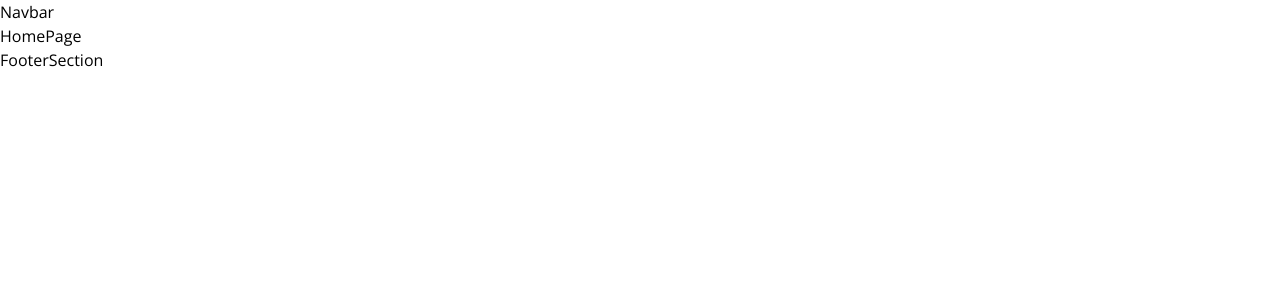
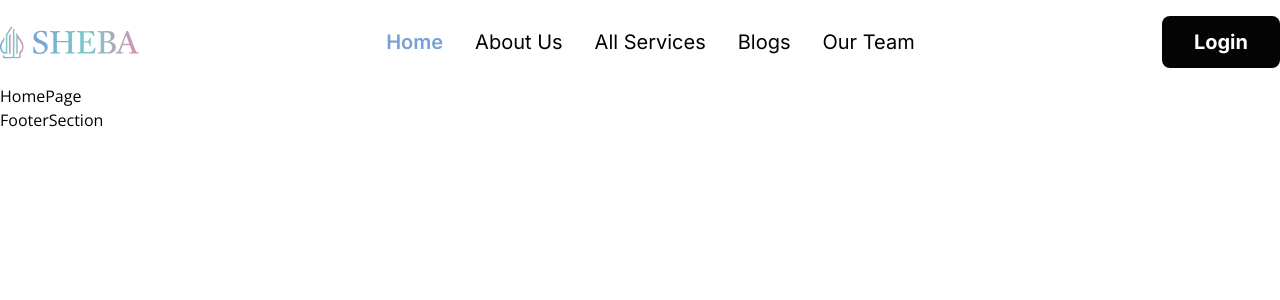
Before and after one commit to Biplob17h/AdhunikBD_NEXT, a Next.js app: page / in a window 1280 px wide. Shown: the top 300 px of the page. Built offline with nearby package versions, Linux system fonts and the light colour scheme.

Commit message:
add Navbar component and navigation items; update global styles and Tailwind configuration

```diff
--- a/src/components/shared/navbar.jsx
+++ b/src/components/shared/navbar.jsx
@@ -1,5 +1,48 @@
+"use client";
+import { navItems } from "@/data/nav-items.data";
+import { cn } from "@/lib/utils";
+import Link from "next/link";
+import { usePathname } from "next/navigation";
+
 const Navbar = () => {
-  return <div>Navbar</div>;
+  const pathname = usePathname();
+
+  return (
+    <section className="bg-white py-4 2xl:py-8">
+      <nav className="container_fluid flex items-center justify-between gap-2">
+        <Link href="/" className="inline-block max-w-36">
+          <img src="/logo.svg" alt="logo" />
+        </Link>
+        <ul className="flex items-center gap-8">
+          {navItems.map((item) => (
+            <li key={item.href}>
+              <Link
+                href={item.href}
+                className={cn("nav_link text-black", {
+                  "text-active font-semibold": pathname === item.href,
+                })}
+              >
+                {item.name}
+              </Link>
+            </li>
+          ))}
+        </ul>
+        <div>
+          <Link
+            href="/auth/login"
+            className={cn(
+              "nav_link inline-block rounded-lg bg-[#040404] px-8 py-3 font-bold text-white",
+              {
+                "bg-active": pathname === "/auth/login",
+              },
+            )}
+          >
+            Login
+          </Link>
+        </div>
+      </nav>
+    </section>
+  );
 };
 
 export default Navbar;
--- /dev/null
+++ b/src/data/nav-items.data.js
@@ -0,0 +1,7 @@
+export const navItems = [
+  { name: "Home", href: "/" },
+  { name: "About Us", href: "/about-us" },
+  { name: "All Services", href: "/services" },
+  { name: "Blogs", href: "/blog" },
+  { name: "Our Team", href: "/team" },
+];
--- a/src/styles/globals.css
+++ b/src/styles/globals.css
@@ -24,5 +24,5 @@ h6 {
 }
 
 .nav_link {
-  @apply font-inter;
+  @apply font-inter text-lg xl:text-xl;
 }
--- a/tailwind.config.js
+++ b/tailwind.config.js
@@ -11,7 +11,18 @@ module.exports = {
   ],
   theme: {
     extend: {
-      colors: {},
+      colors: {
+        primary: "#3AAEA7",
+        secondary: "#f5f5f5",
+        accent: "#28A69F",
+        active: "#77A1D3",
+      },
+      backgroundImage: {
+        "primary-gradient":
+          "linear-gradient(to right, #77A1D3, #79CBCA, #E684AE)",
+        "primary-gradient-hover":
+          "linear-gradient(to right, #79CBCA, #77A1D3, #E684AE)",
+      },
       fontFamily: {
         heading: ["Lato", "serif"],
         body: ["Open Sans", "serif"],
```
Also changed, not shown: public/logo.svg (added).
